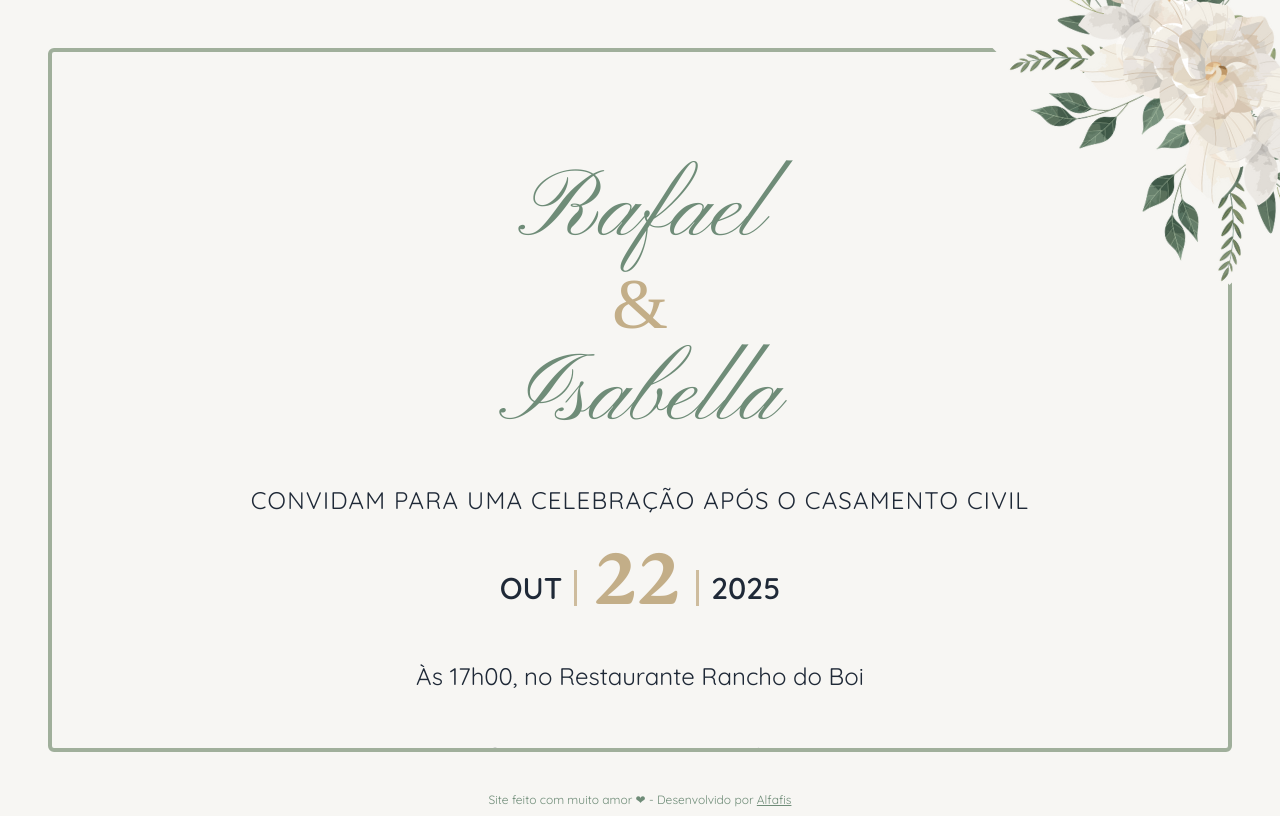
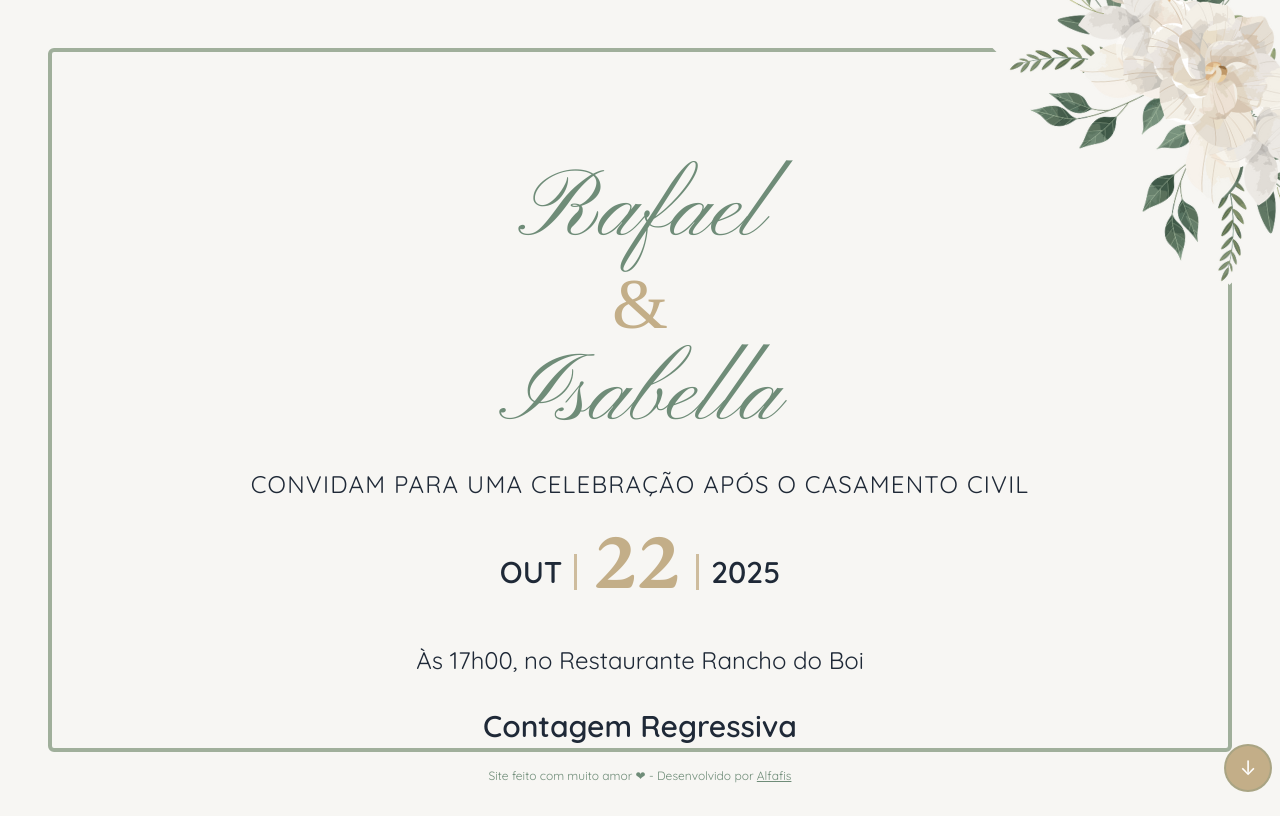
Before and after one commit to Alfafis/casamento-store, a React (Vite) app: page / in a window 1280 px wide. Built offline with nearby package versions, Linux system fonts and the light colour scheme; no server answers; a web font is replaced by a local one.

Commit message:
fix footer and implements scroll indicator

```diff
--- a/src/components/Container.tsx
+++ b/src/components/Container.tsx
@@ -1,4 +1,5 @@
 import { Footer } from './Footer'
+import { ScrollIndicator } from './ScrollIndicator'
 
 interface ContainerProps {
   children: React.ReactNode
@@ -16,9 +17,16 @@ export const Container: React.FC<ContainerProps> = ({ children }) => {
         />
         <div
           className="box-border h-full max-h-dvh w-full overflow-y-auto rounded-soft border-4 border-[#a0af9b] p-4 sm:p-8 md:p-12"
-          style={{ touchAction: 'pan-y', WebkitOverflowScrolling: 'touch' }}
+          style={{
+            touchAction: 'pan-y',
+            WebkitOverflowScrolling: 'touch',
+            position: 'relative'
+          }}
+          id="container-scroll"
         >
           {children}
+          {/* Scroll indicator for small screens */}
+          <ScrollIndicator />
         </div>
       </main>
       <Footer />
--- a/src/components/Footer.tsx
+++ b/src/components/Footer.tsx
@@ -1,13 +1,14 @@
 export const Footer = () => {
   return (
-    <footer className="-mt-2 mb-2 w-dvw bg-cream">
+    <footer className="fixed bottom-1 z-20 w-dvw bg-cream md:bottom-4">
       <div className="container-narrow text-center text-xs text-sage">
         <p>
           Site feito com muito amor ❤ - Desenvolvido por{' '}
           <a
             href="https://www.instagram.com/alfafis/"
-            className="underline"
+            className="cursor-pointer underline hover:text-gold"
             target="_blank"
+            rel="noopener noreferrer"
           >
             Alfafis
           </a>
--- /dev/null
+++ b/src/components/ScrollIndicator.tsx
@@ -0,0 +1,65 @@
+import { useEffect, useState } from 'react'
+
+export const ScrollIndicator: React.FC = () => {
+  const [isAtBottom, setIsAtBottom] = useState(false)
+  const [isFlipping, setIsFlipping] = useState(false)
+
+  useEffect(() => {
+    const updateScrollState = () => {
+      const container = document.getElementById('container-scroll')
+      if (container) {
+        const { scrollTop, scrollHeight, clientHeight } = container
+        const atBottom = scrollTop + clientHeight >= scrollHeight - 10 // 10px tolerance
+        if (atBottom !== isAtBottom) {
+          setIsFlipping(true)
+          setTimeout(() => {
+            setIsAtBottom(atBottom)
+            setIsFlipping(false)
+          }, 300)
+        }
+      }
+    }
+
+    const container = document.getElementById('container-scroll')
+    if (container) {
+      container.addEventListener('scroll', updateScrollState)
+      updateScrollState() // Initial check
+    }
+
+    return () => {
+      if (container) {
+        container.removeEventListener('scroll', updateScrollState)
+      }
+    }
+  }, [isAtBottom])
+
+  const handleClick = () => {
+    const container = document.getElementById('container-scroll')
+    if (container) {
+      container.scrollTo({
+        top: isAtBottom ? 0 : container.scrollHeight,
+        behavior: 'smooth'
+      })
+    }
+  }
+
+  return (
+    <div className="fixed bottom-2 right-2 z-50">
+      <button
+        className={`flex size-12 items-center justify-center rounded-full border-2 border-sage/30 bg-gold transition-all duration-300 hover:scale-110 ${
+          isFlipping ? 'animate-spin' : ''
+        }`}
+        onClick={handleClick}
+        aria-label={isAtBottom ? 'Scroll to top' : 'Scroll to bottom'}
+      >
+        <div
+          className={`text-xl text-white transition-transform duration-300 ${
+            isFlipping ? 'scale-0' : 'scale-100'
+          }`}
+        >
+          {isAtBottom ? '↑' : '↓'}
+        </div>
+      </button>
+    </div>
+  )
+}
--- a/src/pages/HomePage.tsx
+++ b/src/pages/HomePage.tsx
@@ -14,7 +14,7 @@ const HomePage = () => {
 
   return (
     <Container>
-      <section className="mb-10 flex flex-col items-center justify-start gap-4 lg:mb-0">
+      {/* <section className="mb-10 flex flex-col items-center justify-start gap-4 lg:mb-0"> */}
       <div className="mt-16 flex flex-col gap-2 text-center lg:mb-6">
         <h1 className="font-pinyon text-7xl text-sage md:text-7xl lg:text-8xl">
           Rafael
@@ -56,7 +56,7 @@ const HomePage = () => {
           ))}
         </div>
       </div>
-      </section>
+      {/* </section> */}
     </Container>
   )
 }
```
Lines whose indentation alone changed are shown as unchanged.
